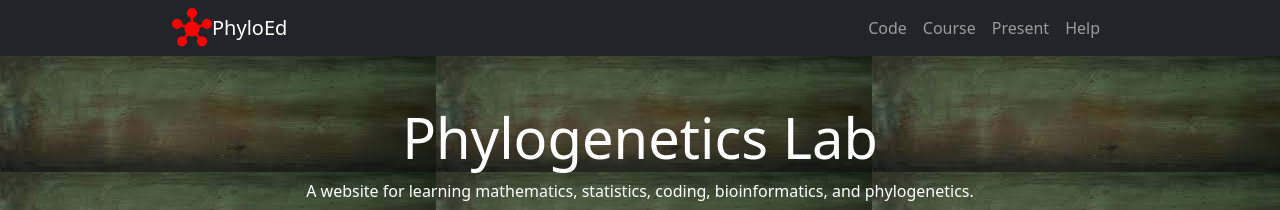
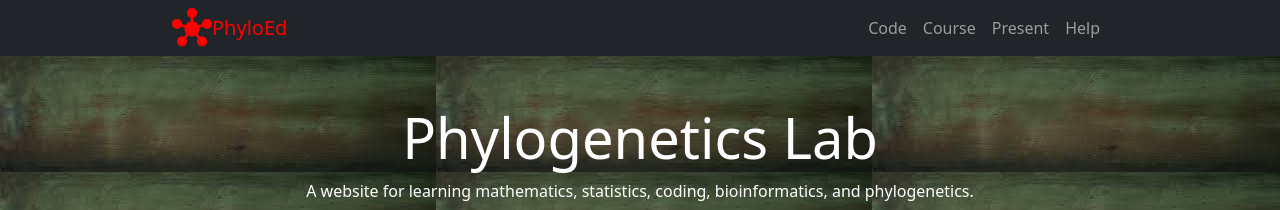
Before and after one commit to lliu1871/PhyEd, a Jekyll site: the page built from index.markdown, in a window 1280 px wide. Shown: the top 210 px of the page. Built offline with Jekyll 4.4.1, drawn with Linux system fonts in a browser that asks for light colours; comment, search, counter and statistics services are not loaded.

Commit message:
Update header.html

```diff
--- a/_includes/header.html
+++ b/_includes/header.html
@@ -6,7 +6,7 @@
   <nav class="navbar navbar-expand-lg navbar-dark bg-dark">
     <div class="container">
       <i class="material-icons" style="font-size:40px;color:red;">hub</i>
-      <a class="navbar-brand" href="{{ "/" | relative_url }}">{{ site.title | escape }}</a>
+      <a class="navbar-brand" href="{{ "/" | relative_url }}"><span style="color:red">{{ site.title | escape }}</span></a>
       <div class="gcse-search"></div>
 
       {%- if titles_size > 0 -%}
```
